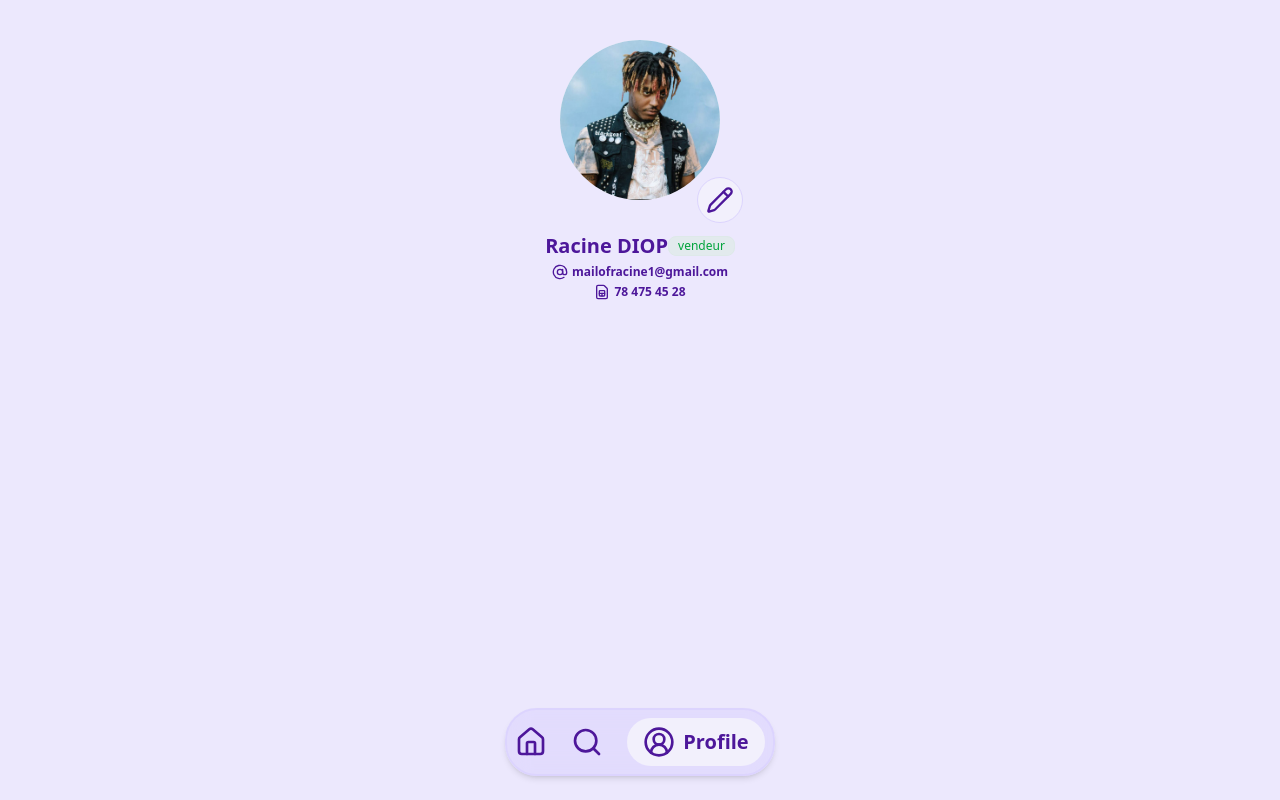
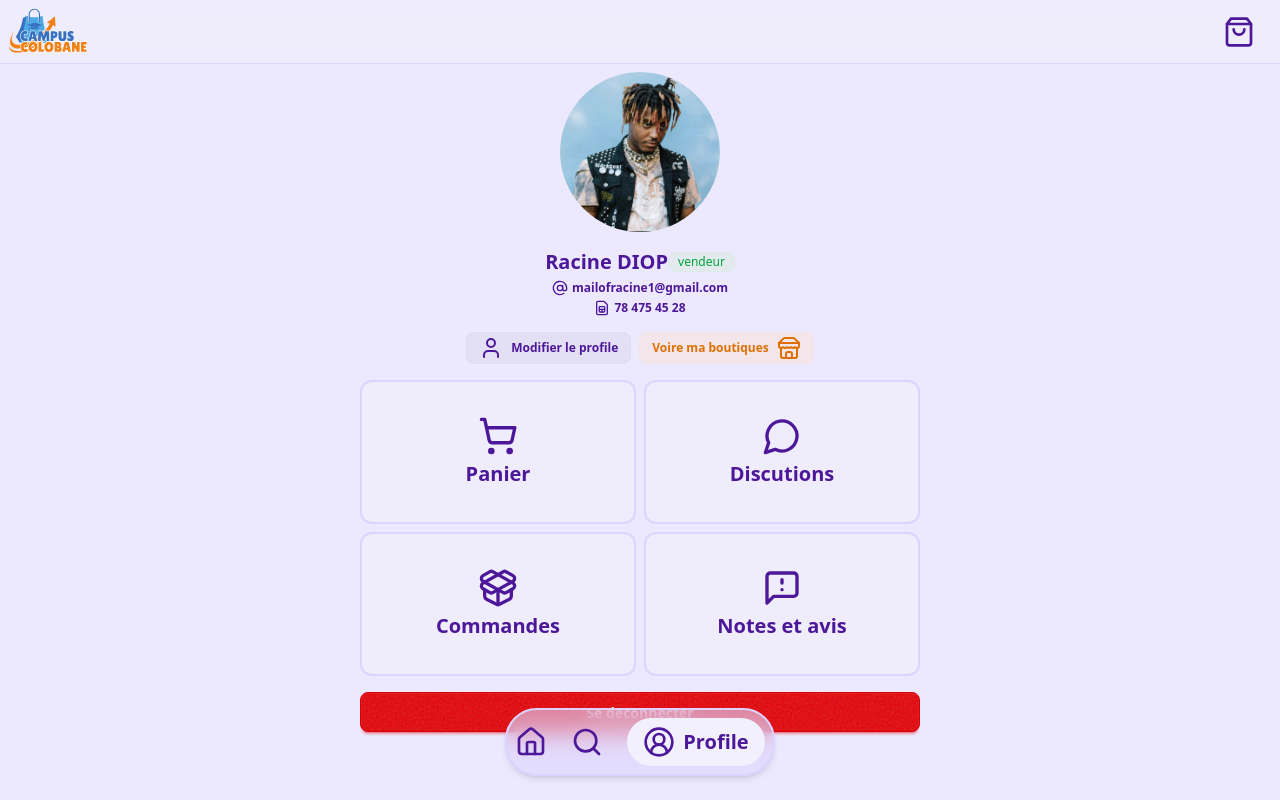
Before and after one commit to tugnodev/cc-frontend, a SvelteKit app: page /market/profile in a window 1280 px wide. Built offline with nearby package versions, Linux system fonts and the light colour scheme.

Commit message:
Update all

```diff
--- /dev/null
+++ b/src/components/Main.svelte
@@ -0,0 +1,13 @@
+<script>
+    import { fade, slide } from "svelte/transition";
+
+    let { children } = $props();
+</script>
+
+<main
+    in:slide={{ duration: 300, axis: "y" }}
+    out:slide={{ duration: 100, axis: "y" }}
+    class="w-full flex flex-col items-center justify-start mt-16 mb-24 transition-all duration-300 ease-in-out"
+>
+    {@render children()}
+</main>
--- a/src/components/ProfileCard.svelte
+++ b/src/components/ProfileCard.svelte
@@ -1,16 +1,11 @@
 <script>
-    import { Pencil, AtSign, CardSim } from "@lucide/svelte";
+    import { Pencil, AtSign, CardSim, User, Store } from "@lucide/svelte";
 </script>
 
-<section class="flex flex-col items-center justify-center w-full gap-8">
+<section class="flex flex-col items-center justify-center w-full gap-4">
     <div
-        class="flex flex-col items-center gap-2 justify-center indicator w-40 rounded-full bg-white mt-8"
+        class="flex flex-col items-center gap-2 justify-center indicator w-40 rounded-full bg-white"
     >
-        <div
-            class="indicator-item indicator-bottom bg-base-100 border border-base-300 p-2 rounded-full"
-        >
-            <Pencil size={28} />
-        </div>
         <img class="rounded-full" src="/profile.png" alt="" />
     </div>
     <div class="flex flex-col items-center gap-1">
@@ -25,4 +20,12 @@
             <CardSim size={16} /> 78 475 45 28
         </h2>
     </div>
+    <div class="flex w-full items-center justify-center gap-2">
+        <button class="btn btn-soft btn-sm btn-infos flex items-center gap-2"
+            ><User /> Modifier le profile</button
+        >
+        <button class="btn btn-soft btn-sm btn-warning flex items-center gap-2"
+            >Voire ma boutiques <Store /></button
+        >
+    </div>
 </section>
--- /dev/null
+++ b/src/components/header.svelte
@@ -0,0 +1,22 @@
+<script>
+    import { ShoppingBag } from "@lucide/svelte";
+</script>
+
+<header
+    class="w-full h-16 bg-base-100/50 backdrop-blur-sm border-b border-base-300 flex items-center justify-between p-2"
+>
+    <div>
+        <span class="flex items-center justify-center w-20">
+            <a href="/market">
+                <img class="w-full h-full" src="/favicon.svg" alt="" />
+            </a>
+        </span>
+    </div>
+    <div>
+        <span>
+            <button class="btn btn-ghost">
+                <ShoppingBag size="32" />
+            </button>
+        </span>
+    </div>
+</header>
--- a/src/routes/market/+layout.svelte
+++ b/src/routes/market/+layout.svelte
@@ -1,12 +1,20 @@
 <script>
     import Navbar from "../../components/navbar.svelte";
+    import Header from "../../components/header.svelte";
 
     let { children } = $props();
     import "../../app.css";
 </script>
 
-<main class="w-full h-screen items-center flex flex-col fixed z-0 bg-base-200">
-    {@render children()}
+<main
+    class="w-full h-screen items-center justify-start flex flex-col fixed z-0 bg-base-200"
+>
+    <div class="flex absolute z-30 top-0 w-full">
+        <Header />
+    </div>
+    <div class="overflow-scroll no-scrollbar w-full h-full">
+        {@render children()}
+    </div>
     <div class="flex absolute z-30 bottom-6">
         <Navbar />
     </div>
--- a/src/routes/market/+page.svelte
+++ b/src/routes/market/+page.svelte
@@ -1,4 +1,7 @@
 <script>
+    import Main from "../../components/Main.svelte";
 </script>
 
-<h1>Welcome to CC</h1>
+<Main>
+    <h1>Welcome to CC</h1>
+</Main>
--- a/src/routes/market/profile/+page.svelte
+++ b/src/routes/market/profile/+page.svelte
@@ -1,9 +1,42 @@
 <script>
     import ProfileCard from "../../../components/ProfileCard.svelte";
+    import {
+        ShoppingCart,
+        MessageCircle,
+        PackageOpen,
+        MessageSquareWarning,
+    } from "@lucide/svelte";
+    import Main from "../../../components/Main.svelte";
+
+    const routes = [
+        { label: "Panier", icon: ShoppingCart },
+        { label: "Discutions", icon: MessageCircle },
+        { label: "Commandes", icon: PackageOpen },
+        { label: "Notes et avis", icon: MessageSquareWarning },
+    ];
 </script>
 
-<main class="w-full h-screen">
+<Main>
     <div class="w-full h-auto p-2">
         <ProfileCard />
     </div>
-</main>
+    <div
+        class="w-full max-w-xl flex flex-col items-center justify-center gap-4 p-2"
+    >
+        <div
+            class="max-w-4xl w-full max-h-4xl h-full grid grid-cols-2 gap-x-2 gap-y-2"
+        >
+            {#each routes as route}
+                <button
+                    class="bg-base-100/50 border-2 rounded-xl gap-1 border-base-300 min-w-36 w-full min-h-36 h-full flex flex-col items-center justify-center"
+                >
+                    <span>
+                        <route.icon class="min-w-10 h-auto" />
+                    </span>
+                    <span class="font-bold text-xl">{route.label}</span>
+                </button>
+            {/each}
+        </div>
+        <button class="w-full btn btn-error">Se deconnecter</button>
+    </div>
+</Main>
--- a/src/routes/market/search/+page.svelte
+++ b/src/routes/market/search/+page.svelte
@@ -1 +1,7 @@
-<h1>hello world</h1>
+<script>
+    import Main from "../../../components/Main.svelte";
+</script>
+
+<Main>
+    <h1>Search</h1>
+</Main>
```
Also changed, not shown: static/favicon.png (deleted), static/favicon.svg (added).
